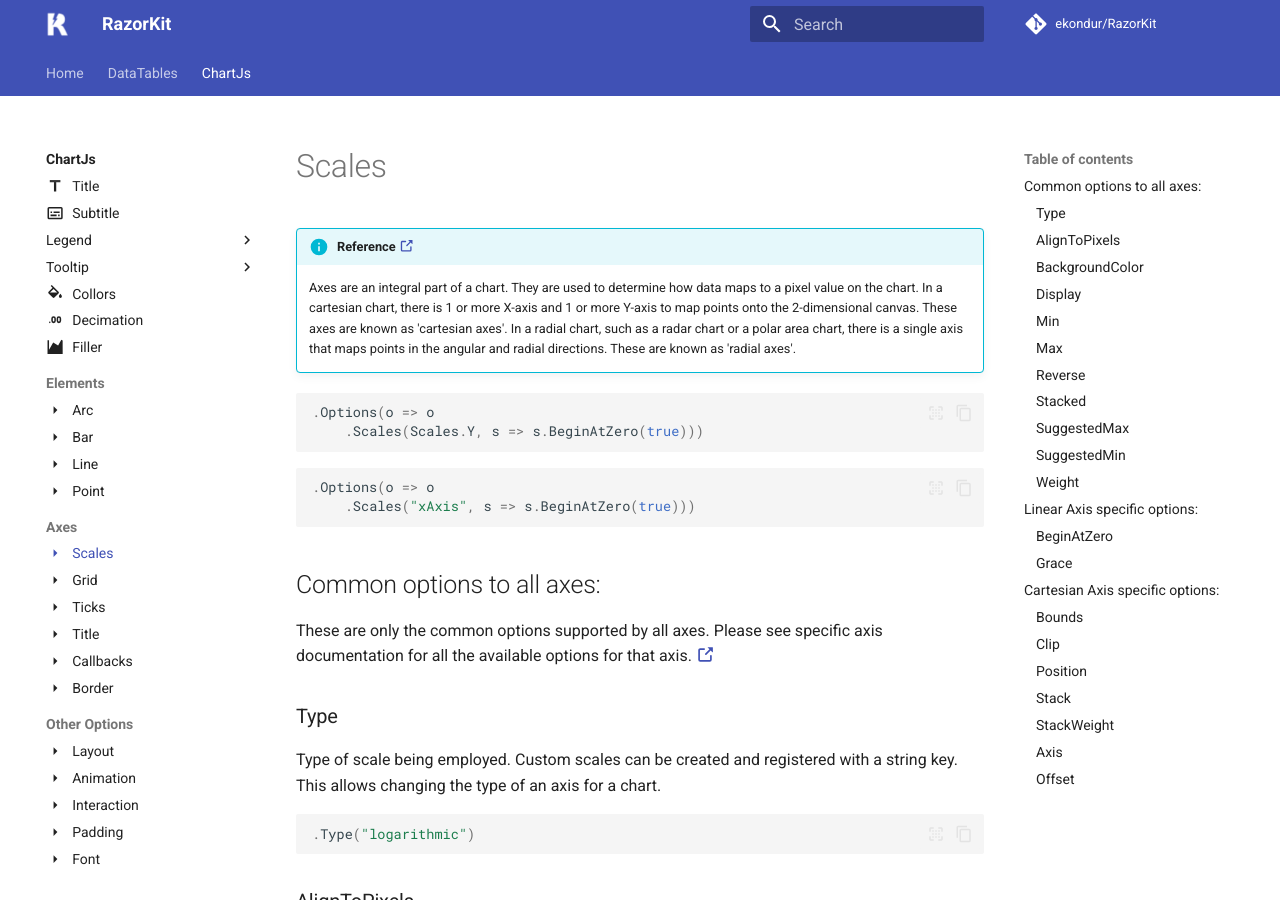
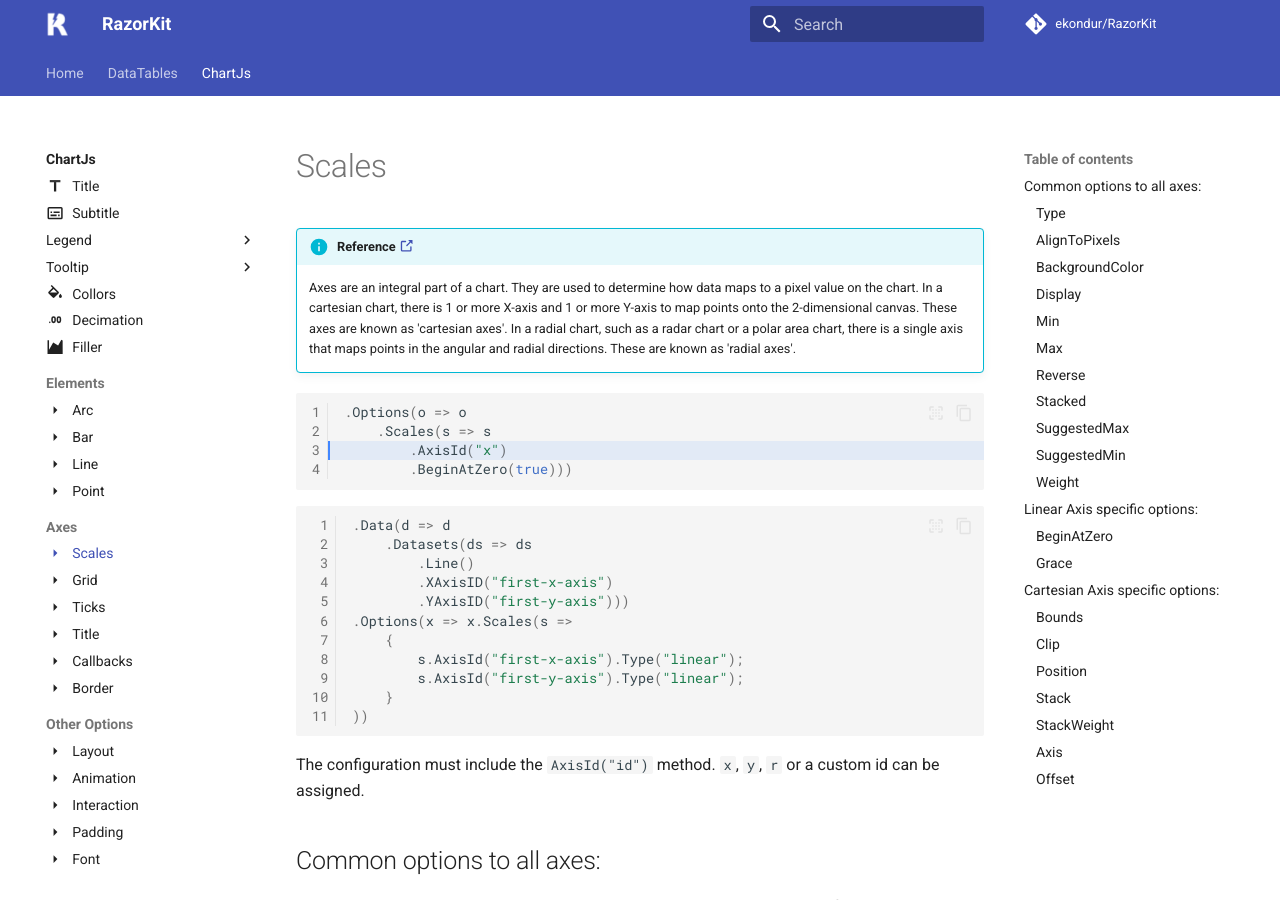
Before and after one commit to ekondur/RazorKit, an MkDocs documentation site: the page built from docs/chartjs/axes/scales.md, in a window 1280 px wide and 900 px high. Built offline with MkDocs 1.6.1 and Material for MkDocs 9.7.7, drawn with Linux system fonts in a browser that asks for light colours; comment, search, counter and statistics services are not loaded.

Commit message:
updated scale configuration

````diff
--- a/docs/chartjs/axes/scales.md
+++ b/docs/chartjs/axes/scales.md
@@ -7,14 +7,26 @@ icon: material/menu-right
 	In a cartesian chart, there is 1 or more X-axis and 1 or more Y-axis to map points onto the 2-dimensional canvas. These axes are known as 'cartesian axes'.
 	In a radial chart, such as a radar chart or a polar area chart, there is a single axis that maps points in the angular and radial directions. These are known as 'radial axes'.
 
-```csharp
+```csharp hl_lines="3" linenums="1"
 .Options(o => o
-    .Scales(Scales.Y, s => s.BeginAtZero(true)))
+    .Scales(s => s
+		.AxisId("x")
+		.BeginAtZero(true)))
 ```
-```csharp
-.Options(o => o
-    .Scales("xAxis", s => s.BeginAtZero(true)))
+```csharp linenums="1"
+.Data(d => d
+    .Datasets(ds => ds
+        .Line()
+        .XAxisID("first-x-axis")
+        .YAxisID("first-y-axis")))
+.Options(x => x.Scales(s =>
+    {
+        s.AxisId("first-x-axis").Type("linear");
+        s.AxisId("first-y-axis").Type("linear");
+    }
+))
 ```
+The configuration must include the ```AxisId("id")``` method. ```x```, ```y```, ```r``` or a custom id can be assigned.
 
 ## Common options to all axes:
 These are only the common options supported by all axes. Please see specific axis documentation for all the available options for that axis.
````
Also changed, not shown: docs/chartjs/axes/grid.md (+14 -0 lines), docs/chartjs/datasets/bar.md (+1 -1 lines), docs/chartjs/datasets/scatter.md (+3 -2 lines), 6 other files.
